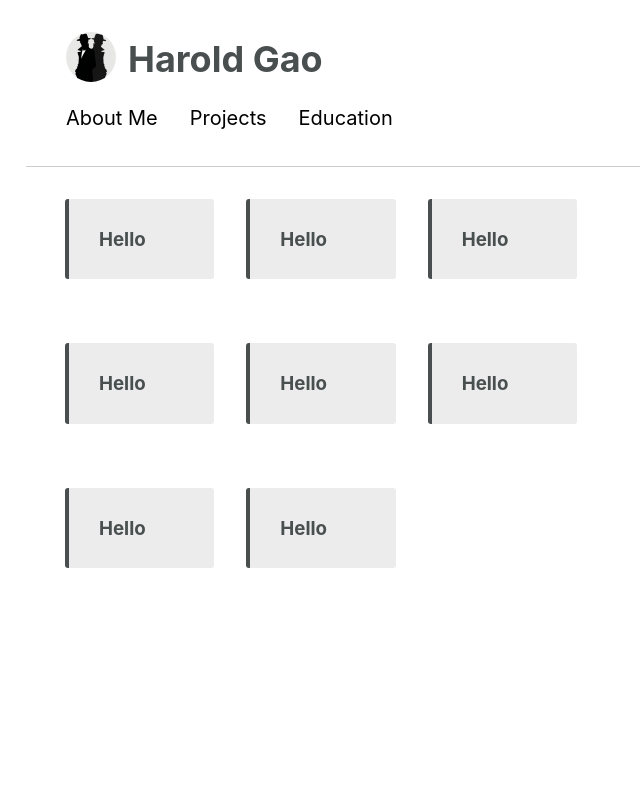
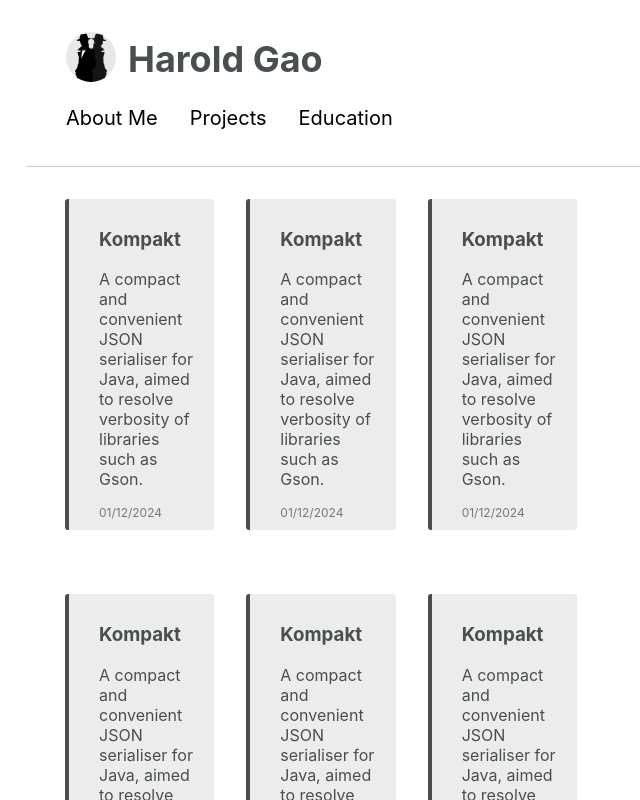
Before and after one commit to LaFriska/lafriska.github.io, a React (Create React App) app: page / in a window 1280 px wide. Both pictures are taken after a click on the element "Projects". Shown: the top 800 px of the page, without its empty margins (118-758 px from the left). Built offline with nearby package versions, Linux system fonts and the light colour scheme.

Commit message:
added project footer

```diff
--- a/src/components/Project.tsx
+++ b/src/components/Project.tsx
@@ -8,17 +8,27 @@ export default () => {
         borderRadius: '3px',
         padding: '10px 15px',
         margin: '1rem 0',
-
+        gap: '10px'
     }
 
     const textContainerStyle = {
         marginLeft: '15px'
     }
 
+    const footerStyle = {
+        marginLeft: '15px',
+        fontSize: '0.75rem',
+        color: 'var(--border-gray)'
+    }
+
     return (
         <div style={containerStyle}>
             <div style={textContainerStyle}>
-                <h3 className={'projectText'}>Hello</h3>
+                <h3 className={'projectText'}>Kompakt</h3>
+                <p>A compact and convenient JSON serialiser for Java, aimed to resolve verbosity of libraries such as Gson.</p>
+            </div>
+            <div style={footerStyle}>
+                01/12/2024
             </div>
         </div>
     )
```
